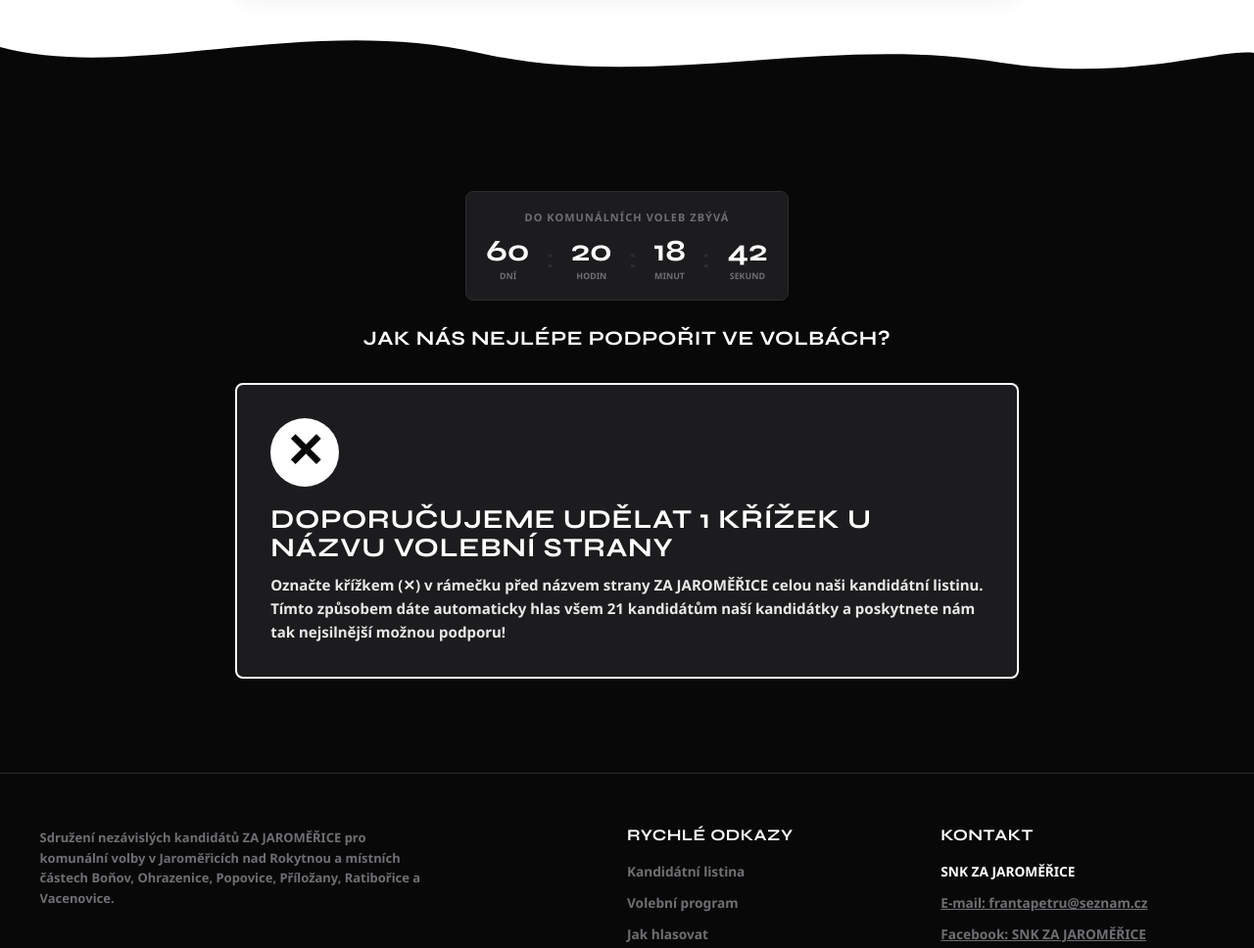
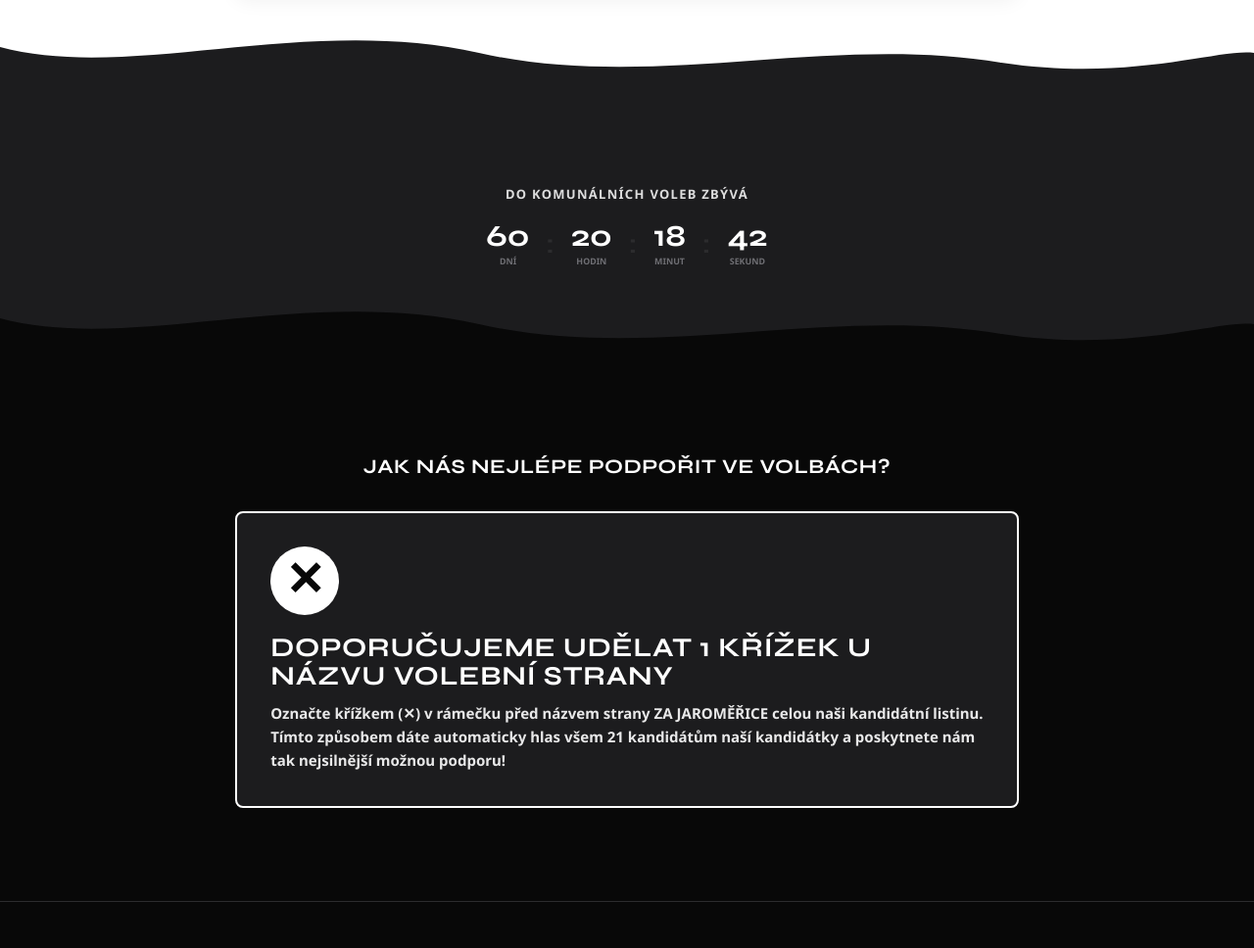
Before and after one commit to fpetru104/za-jaromerice, a plain HTML site: page index.html in a window 1280 px wide. Shown: the part 2453-3421 px from the top of the page at 98% size. Drawn offline with Linux system fonts and the light colour scheme; a web font is replaced by a local one.

Commit message:
Countdown fix

```diff
--- a/index.html
+++ b/index.html
@@ -19,7 +19,7 @@
     rel="stylesheet">
 
   <!-- Styles -->
-  <link rel="stylesheet" href="styles.css?v=1.3.5">
+  <link rel="stylesheet" href="styles.css?v=1.3.6">
 </head>
 
 <body>
@@ -27,7 +27,7 @@
   <!-- Centered Compact Header -->
   <header class="header">
     <div class="container header-container">
-      <a href="#home" class="logo-brand">
+      <a href="#" class="logo-brand">
         <span class="brand-title">SNK ZA JAROMĚŘICE</span>
       </a>
     </div>
@@ -306,178 +306,20 @@
       </div>
     </div>
 
-    <!-- Wavy Divider to Jak Hlasovat -->
+    <!-- Wavy Divider to Odpocet -->
     <div class="section-wave">
       <svg viewBox="0 0 1440 70" preserveAspectRatio="none" fill="none" xmlns="http://www.w3.org/2000/svg">
         <path d="M0,24 C150,60 350,-10 550,30 C750,70 950,10 1150,40 C1300,60 1400,25 1440,30 V70 H0 Z"
-          class="wave-fill-dark"></path>
+          class="wave-fill-dark-gray"></path>
       </svg>
     </div>
   </section>
 
-  <!-- PŮVODNÍ SEKCE VOLEBNÍ PROGRAM (ZAKOMENTOVÁNO)
-  <section class="section theme-light" id="program-old">
-    <div class="container">
-      <div class="reveal" style="max-width: 700px; margin-bottom: 3.5rem;">
-        <span class="eyebrow">Pět priorit</span>
-        <h2>Volební program ZA JAROMĚŘICE</h2>
-        <p class="text-muted" style="font-size: 1.15rem;">
-          Lorem ipsum dolor sit amet, consectetur adipiscing elit. Sed do eiusmod tempor incididunt ut labore et dolore
-          magna aliqua.
-        </p>
-      </div>
-
-      <div class="grid-2">
-        <div class="program-card reveal">
-          <span class="program-num">01</span>
-          <h3>Lorem ipsum dolor sit amet</h3>
-          <p>
-            Lorem ipsum dolor sit amet, consectetur adipiscing elit. Ut enim ad minim veniam, quis nostrud exercitation
-            ullamco laboris nisi ut aliquip ex ea commodo consequat.
-          </p>
-          <ul class="program-list">
-            <li>Lorem ipsum dolor sit amet consectetur</li>
-            <li>Adipiscing elit sed do eiusmod tempor</li>
-            <li>Incididunt ut labore et dolore magna</li>
-          </ul>
-        </div>
-
-        <div class="program-card reveal">
-          <span class="program-num">02</span>
-          <h3>Consectetur adipiscing elit</h3>
-          <p>
-            Duis aute irure dolor in reprehenderit in voluptate velit esse cillum dolore eu fugiat nulla pariatur.
-            Excepteur sint occaecat cupidatat non proident.
-          </p>
-          <ul class="program-list">
-            <li>Duis aute irure dolor in reprehenderit</li>
-            <li>Voluptate velit esse cillum dolore</li>
-            <li>Fugiat nulla pariatur excepteur sint</li>
-          </ul>
-        </div>
-
-        <div class="program-card reveal">
-          <span class="program-num">03</span>
-          <h3>Sed do eiusmod tempor</h3>
-          <p>
-            Ut enim ad minim veniam, quis nostrud exercitation ullamco laboris nisi ut aliquip ex ea commodo consequat.
-            Duis aute irure dolor in reprehenderit.
-          </p>
-          <ul class="program-list">
-            <li>Excepteur sint occaecat cupidatat</li>
-            <li>Sunt in culpa qui officia deserunt</li>
-            <li>Mollit anim id est laborum et dolorum</li>
-          </ul>
-        </div>
-
-        <div class="program-card reveal">
-          <span class="program-num">04</span>
-          <h3>Ut labore et dolore magna</h3>
-          <p>
-            Sed ut perspiciatis unde omnis iste natus error sit voluptatem accusantium doloremque laudantium, totam rem
-            aperiam, eaque ipsa quae ab illo inventore.
-          </p>
-          <ul class="program-list">
-            <li>Nemo enim ipsam voluptatem quia voluptas</li>
-            <li>Neque porro quisquam est qui dolorem</li>
-            <li>Quia dolor sit amet consectetur adipisci</li>
-          </ul>
-        </div>
-
-        <div class="program-card reveal" style="grid-column: 1 / -1;">
-          <span class="program-num">05</span>
-          <h3>Excepteur sint occaecat cupidatat</h3>
-          <p>
-            At vero eos et accusamus et iusto odio dignissimos ducimus qui blanditiis praesentium voluptatum deleniti
-            atque corrupti quos dolores et quas molestias excepturi.
-          </p>
-          <ul class="program-list">
-            <li>Nam libero tempore cum soluta nobis</li>
-            <li>Eligendi optio cumque nihil impedit quo</li>
-            <li>Omnis dolor repellendus temporibus autem</li>
-          </ul>
-        </div>
-      </div>
-    </div>
-  </section>
-  -->
-
-  <!-- PŮVODNÍ SEKCE CO SE POVEDLO (ZAKOMENTOVÁNO)
-  <section class="section theme-dark" id="povedlo-se">
-    <div class="container">
-      <div class="reveal" style="max-width: 700px; margin-bottom: 3.5rem;">
-        <span class="eyebrow">Výsledky naší práce</span>
-        <h2>Co se povedlo za volební období</h2>
-        <p class="text-muted" style="font-size: 1.15rem;">
-          Lorem ipsum dolor sit amet, consectetur adipiscing elit. Integer nec odio. Praesent libero. Sed cursus ante
-          dapibus diam.
-        </p>
-      </div>
-
-      <div class="grid-3">
-        <div class="acc-card reveal">
-          <span class="acc-badge">2022–2026</span>
-          <h3>Lorem ipsum dolor</h3>
-          <p>
-            Lorem ipsum dolor sit amet, consectetur adipiscing elit. Integer nec odio. Praesent libero.
-          </p>
-        </div>
-
-        <div class="acc-card reveal">
-          <span class="acc-badge">INFORMACE</span>
-          <h3>Consectetur adipiscing</h3>
-          <p>
-            Sed cursus ante dapibus diam. Sed nisi. Nulla quis sem at nibh elementum imperdiet.
-          </p>
-        </div>
-
-        <div class="acc-card reveal">
-          <span class="acc-badge">PROJEKTY</span>
-          <h3>Integer nec odio</h3>
-          <p>
-            Duis sagittis ipsum. Praesent mauris. Fusce nec tellus sed augue semper porta.
-          </p>
-        </div>
-
-        <div class="acc-card reveal">
-          <span class="acc-badge">VÝSLEDKY</span>
-          <h3>Praesent libero</h3>
-          <p>
-            Vestibulum lacinia arcu eget nulla. Class aptent taciti sociosqu ad litora torquent.
-          </p>
-        </div>
-
-        <div class="acc-card reveal">
-          <span class="acc-badge">ROZVOJ</span>
-          <h3>Sed cursus ante</h3>
-          <p>
-            Curabitur sodales ligula in libero. Sed dignissim lacinia nunc. Curabitur tortor.
-          </p>
-        </div>
-
-        <div class="acc-card reveal"
-          style="background-color: #222; border-color: #444; display: flex; flex-direction: column; justify-content: center;">
-          <h3 style="font-size: 1.5rem; color: #fff;">Lorem ipsum dolor</h3>
-          <p style="color: #aaa; margin-top: 0.5rem;">
-            Lorem ipsum dolor sit amet, consectetur adipiscing elit. Sed do eiusmod tempor.
-          </p>
-        </div>
-      </div>
-    </div>
-  </section>
-  -->
-
-
-
-
-  <!-- SECTION 4: Jak hlasovat (Theme Dark) -->
-  <section class="section theme-dark" id="jak-hlasovat">
-    <div class="container">
-      <div class="reveal" style="text-align: center; max-width: 800px; margin: 0 auto;">
-        <span class="eyebrow">Volební průvodce</span>
-
-        <div class="countdown-container reveal" style="margin-bottom: 2rem;">
-          <div class="countdown-title">Do komunálních voleb zbývá</div>
+  <!-- SECTION: Odpočet (Theme Dark Gray) -->
+  <section class="section theme-dark-gray" id="odpocet">
+    <div class="container" style="text-align: center;">
+      <div class="countdown-container reveal" style="margin: 0 auto; background: transparent; border: none; padding: 0;">
+        <div class="countdown-title" style="font-size: 0.95rem; margin-bottom: 1.25rem; color: rgba(255, 255, 255, 0.85);">Do komunálních voleb zbývá</div>
         <div class="countdown-grid" id="election-countdown">
           <div class="countdown-box">
             <span class="countdown-num" id="cd-days">--</span>
@@ -500,7 +342,22 @@
           </div>
         </div>
       </div>
+    </div>
 
+    <!-- Wavy Divider to Jak Hlasovat -->
+    <div class="section-wave">
+      <svg viewBox="0 0 1440 70" preserveAspectRatio="none" fill="none" xmlns="http://www.w3.org/2000/svg">
+        <path d="M0,24 C150,60 350,-10 550,30 C750,70 950,10 1150,40 C1300,60 1400,25 1440,30 V70 H0 Z"
+          class="wave-fill-dark"></path>
+      </svg>
+    </div>
+  </section>
+
+  <!-- SECTION 4: Jak hlasovat (Theme Dark) -->
+  <section class="section theme-dark" id="jak-hlasovat">
+    <div class="container">
+      <div class="reveal" style="text-align: center; max-width: 800px; margin: 0 auto;">
+        <span class="eyebrow">Volební průvodce</span>
         <h2>Jak nás nejlépe podpořit ve volbách?</h2>
 
         <div
--- a/styles.css
+++ b/styles.css
@@ -324,6 +324,11 @@ header.header {
   background-color: var(--color-black);
 }
 
+.hero,
+#home {
+  scroll-margin-top: 0 !important;
+}
+
 .hero-wave,
 .section-wave {
   position: absolute;
@@ -361,6 +366,15 @@ header.header {
 
 .wave-fill-dark {
   fill: var(--color-black, #080808);
+}
+
+.wave-fill-dark-gray {
+  fill: var(--color-dark-card, #1c1c1e);
+}
+
+.theme-dark-gray {
+  background-color: var(--color-dark-card, #1c1c1e);
+  color: var(--color-white);
 }
 
 .hero-bg {
```
Lines whose indentation alone changed are shown as unchanged.
